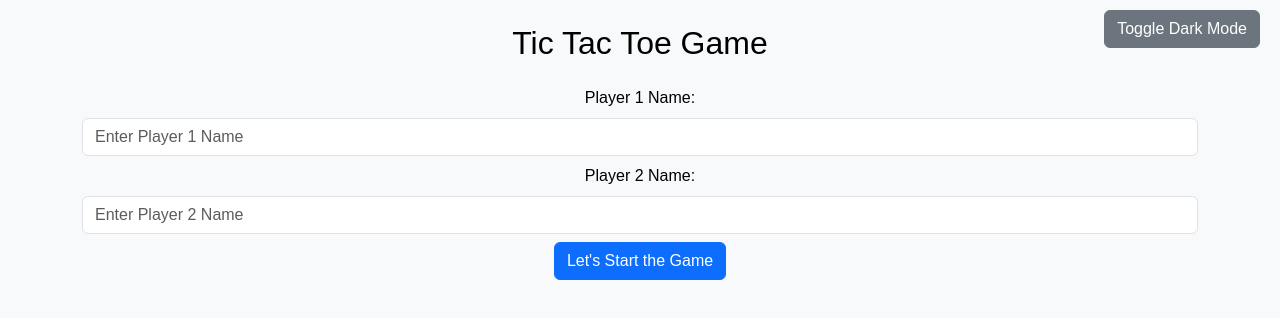
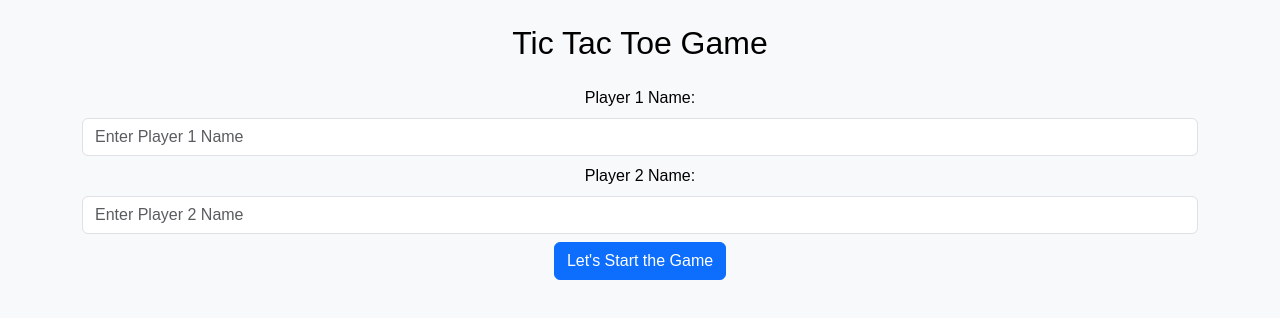
Before and after one commit to Abhi-Kaushik274/TicTacToeGame, a plain HTML site: page index.html in a window 1280 px wide. Drawn offline with nearby package versions, Linux system fonts and the light colour scheme.

Commit message:
Update index.html

```diff
--- a/index.html
+++ b/index.html
@@ -90,7 +90,7 @@
     </style>
 </head>
 <body>
-    <button class="btn btn-secondary toggle-container" onclick="toggleMode()">Toggle Dark Mode</button>
+    <!--<button class="btn btn-secondary toggle-container" onclick="toggleMode()">Toggle Dark Mode</button>-->
     <div class="container mt-4">
         <h2 class="mb-4">Tic Tac Toe Game</h2>
         <div id="setup" class="mb-4">
```
